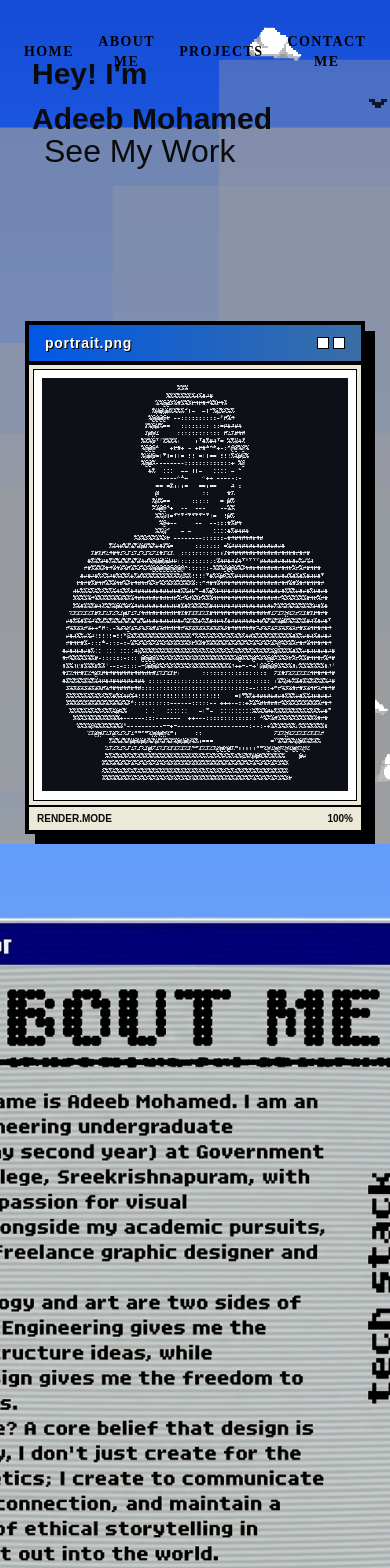
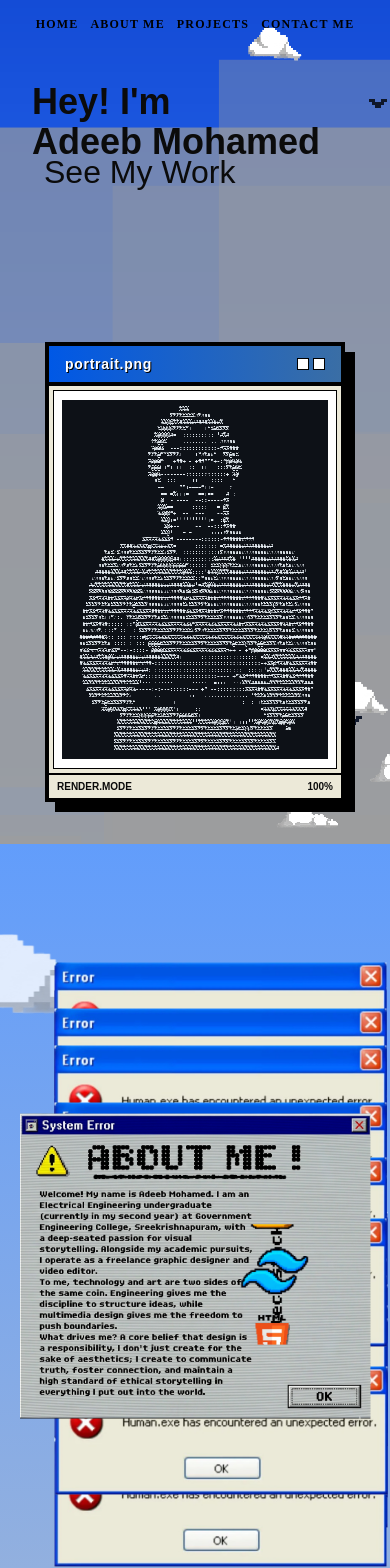
Before and after one commit to Adeebwq/my-portfolio, a React (Vite) app: page / in a window 390 px wide. Shown: the top 1568 px of the page. Built offline with nearby package versions, Linux system fonts and the light colour scheme; a web font is replaced by a local one.

Commit message:
mobile optimization

```diff
--- a/src/components/Navbar.jsx
+++ b/src/components/Navbar.jsx
@@ -14,12 +14,12 @@ const Navbar = ({ setContactOpen }) => {
         scrollToSection('desktop');
     };
 
-    const linkClass = "relative group text-black uppercase tracking-widest text-sm md:text-base font-bold cursor-pointer transition-colors hover:text-gray-600";
+    const linkClass = "relative group text-black uppercase tracking-widest text-xs md:text-base font-bold cursor-pointer transition-colors hover:text-gray-600";
     const underlineClass = "absolute left-0 bottom-[-4px] w-full h-[2px] bg-black scale-x-0 group-hover:scale-x-100 origin-left transition-transform duration-300 ease-out";
 
     return (
         <nav
-            className="fixed top-0 left-0 w-full z-[99999] flex justify-center gap-6 md:gap-12 px-6 py-8"
+            className="fixed top-0 left-0 w-full z-[99999] flex justify-center gap-3 md:gap-10 px-2 py-4 md:py-8 flex-wrap"
             style={{
                 fontFamily: "'Bitcount Prop double'",
             }}
--- a/src/components/sections/about.jsx
+++ b/src/components/sections/about.jsx
@@ -14,16 +14,17 @@ const About = () => {
 
   const sectionRef = useRef(null)
   const popupRefs = useRef([])
-  const overlayRef = useRef(null)
 
-  const isActive = useRef(false) // Prevents re-triggering while staying on this page
+  // 1. We use a container ref so the image AND the disc animate together
+  const overlayContainerRef = useRef(null)
+
+  const isActive = useRef(false)
   const intervalRef = useRef(null)
   const timeoutRef = useRef(null)
 
   const scrollLocked = useRef(false)
   const showOverlayRef = useRef(false)
 
-  // Keep a ref in sync so addPopup always sees the fresh showOverlay value
   useEffect(() => {
     showOverlayRef.current = showOverlay
   }, [showOverlay])
@@ -78,15 +79,19 @@ const About = () => {
     setPopups(prev => [...prev, { id: Date.now() + Math.random(), x, y }])
   }
 
-  // Animate the newest popup + trigger overlay once 25 are on screen
+  // Animate the newest popup
   useEffect(() => {
     if (popups.length === 0) return
     const lastIndex = popups.length - 1
     const el = popupRefs.current[lastIndex]
     if (el) {
+      // Performance fix: Tell browser to prep GPU for animation
+      gsap.set(el, { willChange: "transform, opacity" })
+
+      // Removed rotation:0 since it wasn't doing anything, saving CPU
       gsap.fromTo(el,
-        { scale: 0, opacity: 0, rotation: 0 },
-        { scale: 1, opacity: 1, rotation: 0, duration: 0, ease: "back.out(0.2)" }
+        { scale: 0, opacity: 0 },
+        { scale: 1, opacity: 1, duration: 0, ease: "back.out(0.2)" }
       )
     }
     if (popups.length >= 25 && !showOverlay) {
@@ -95,11 +100,14 @@ const About = () => {
     }
   }, [popups, showOverlay])
 
-  // Pop the overlay in + unlock scrolling once the whole sequence is over
+  // 2. FIXED: Animate the CONTAINER so the disc and image appear together
   useEffect(() => {
-    if (showOverlay && overlayRef.current) {
-      gsap.fromTo(overlayRef.current,
-        { scale: 0, opacity: 0, rotation: 0 },
+    if (showOverlay && overlayContainerRef.current) {
+      // Tell browser to prep GPU
+      gsap.set(overlayContainerRef.current, { willChange: "transform, opacity" })
+
+      gsap.fromTo(overlayContainerRef.current,
+        { scale: 0, opacity: 0 },
         { scale: 1, opacity: 1, duration: 0.6, ease: "elastic.out(1, 0.5)", zIndex: 100 }
       )
       const t = setTimeout(() => unlockScroll(), 800)
@@ -163,46 +171,54 @@ const About = () => {
           key={pop.id}
           ref={el => popupRefs.current[idx] = el}
           src={firstImage}
+          loading="lazy" // Performance fix: don't load all 25 at once
           alt="popup"
           style={{
             position: 'absolute',
             left: pop.x,
             top: pop.y,
-            width: '400px',
+            width: '85vw',
+            maxWidth: '400px',
             height: 'auto',
             transform: 'translate(-50%, -50%)',
             pointerEvents: 'none',
-            zIndex: 10
+            zIndex: 10,
+            willChange: 'transform, opacity' // Performance fix
           }}
         />
       ))}
 
       {/* OVERLAY WINDOW AND SCROLL DISC */}
       {showOverlay && (
-        <div style={{
-          position: 'absolute',
-          left: '50%',
-          top: '50%',
-          transform: 'translate(-50%, -50%)',
-          width: '800px',
-          height: 'min(900px, 85vh)',
-          zIndex: 200,
-          pointerEvents: 'none'
-        }}>
+        <div
+          ref={overlayContainerRef} // <-- Ref is now on the container
+          style={{
+            position: 'absolute',
+            left: '50%',
+            top: '50%',
+            transform: 'translate(-50%, -50%)',
+            width: '90vw',
+            maxWidth: '800px',
+            height: 'min(900px, 75vh)',
+            zIndex: 200,
+            pointerEvents: 'none',
+            willChange: 'transform, opacity' // Performance fix
+          }}
+        >
           <img
-            ref={overlayRef}
             src={overlayImage}
             alt="overlay"
             style={{ position: 'absolute', inset: 0, width: '100%', height: '100%', objectFit: 'contain', pointerEvents: 'none' }}
           />
           <div style={{
             position: 'absolute',
-            right: '30px',
+            right: '5%',
             top: '53%',
-            transform: 'translateY(-50%)',
+            transform: 'translateY(-50%) scale(0.6)',
             zIndex: 300,
             pointerEvents: 'auto',
-          }}>
+          }}
+            className="md:scale-100 md:right-[30px]">
             <ThreeDisc radius={180} itemHeight={80} />
           </div>
         </div>
--- a/src/components/sections/desktop.jsx
+++ b/src/components/sections/desktop.jsx
@@ -402,8 +402,8 @@ export default function RetroDesktop({
             left: '50%',
             // transform: 'translate(-50%, -50%)', <-- REMOVED
             zIndex: 2000,
-            width: '550px',
-            maxWidth: '90vw',
+            width: '90vw',
+            maxWidth: '550px',
             background: '#ece9d8',
             border: '2px solid #0058e6',
             borderTopColor: '#3a6ea5',
--- a/src/components/sections/hero.jsx
+++ b/src/components/sections/hero.jsx
@@ -52,8 +52,8 @@ const Hero = () => {
           {/* LEFT SIDE: Text & Button */}
           <div className='w-full md:w-1/2 flex flex-col gap-7'>
             <div className='hero-text mt-10 ml-3'>
-              <h1>Hey! I'm</h1>
-              <h1>Adeeb Mohamed</h1>
+              <h1 className="text-4xl md:text-6xl font-bold">Hey! I'm</h1>
+              <h1 className="text-4xl md:text-6xl font-bold">Adeeb Mohamed</h1>
             </div>
             <div
               className="flex justify-start ml-3 cursor-pointer"
@@ -73,7 +73,7 @@ const Hero = () => {
             className='w-full md:w-1/2 flex justify-center md:justify-end mt-10 md:mt-0'
           >
             <div
-              className="w-full max-w-[340px] transition-transform duration-300 hover:-translate-y-2 hover:-translate-x-2 flex flex-col"
+              className="w-[85vw] max-w-[300px] md:max-w-[340px] transition-transform duration-300 hover:-translate-y-2 hover:-translate-x-2 flex flex-col"
               style={{
                 background: '#ece9d8',
                 border: '4px solid #000',
```
